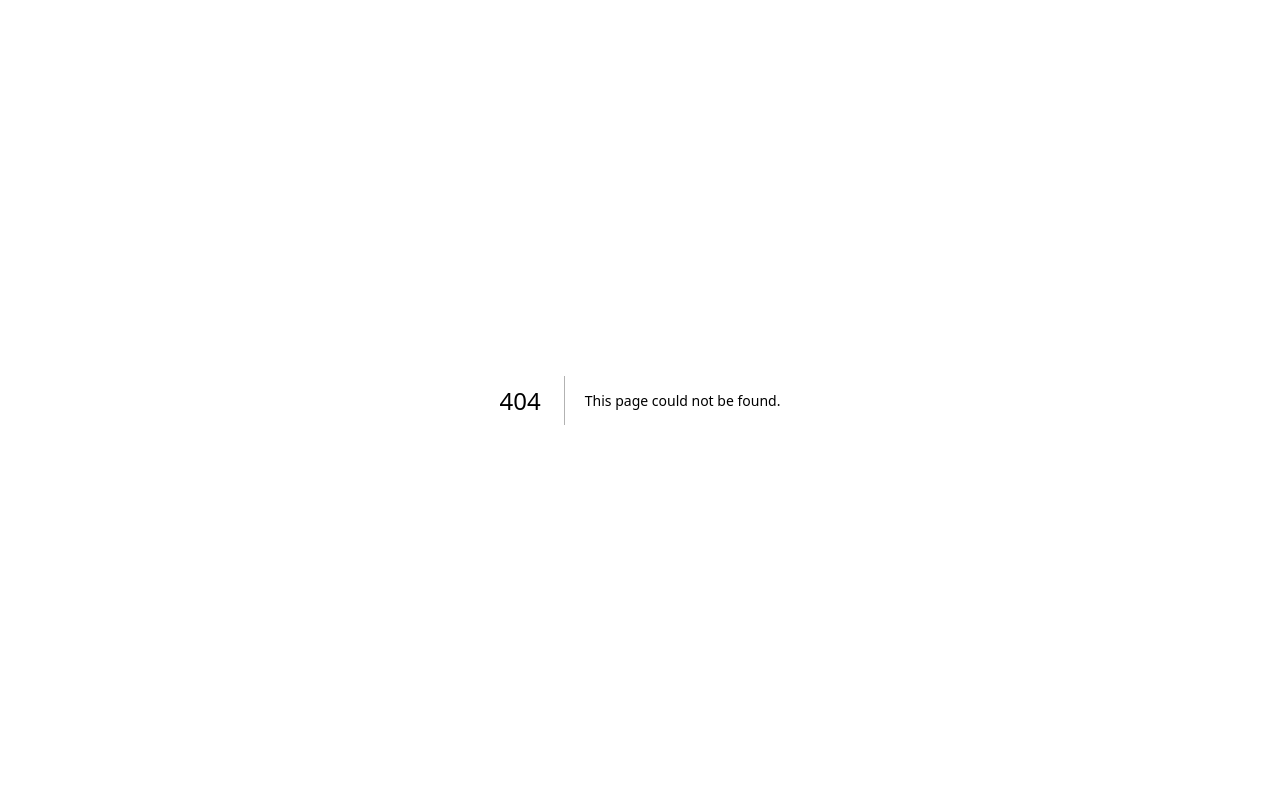
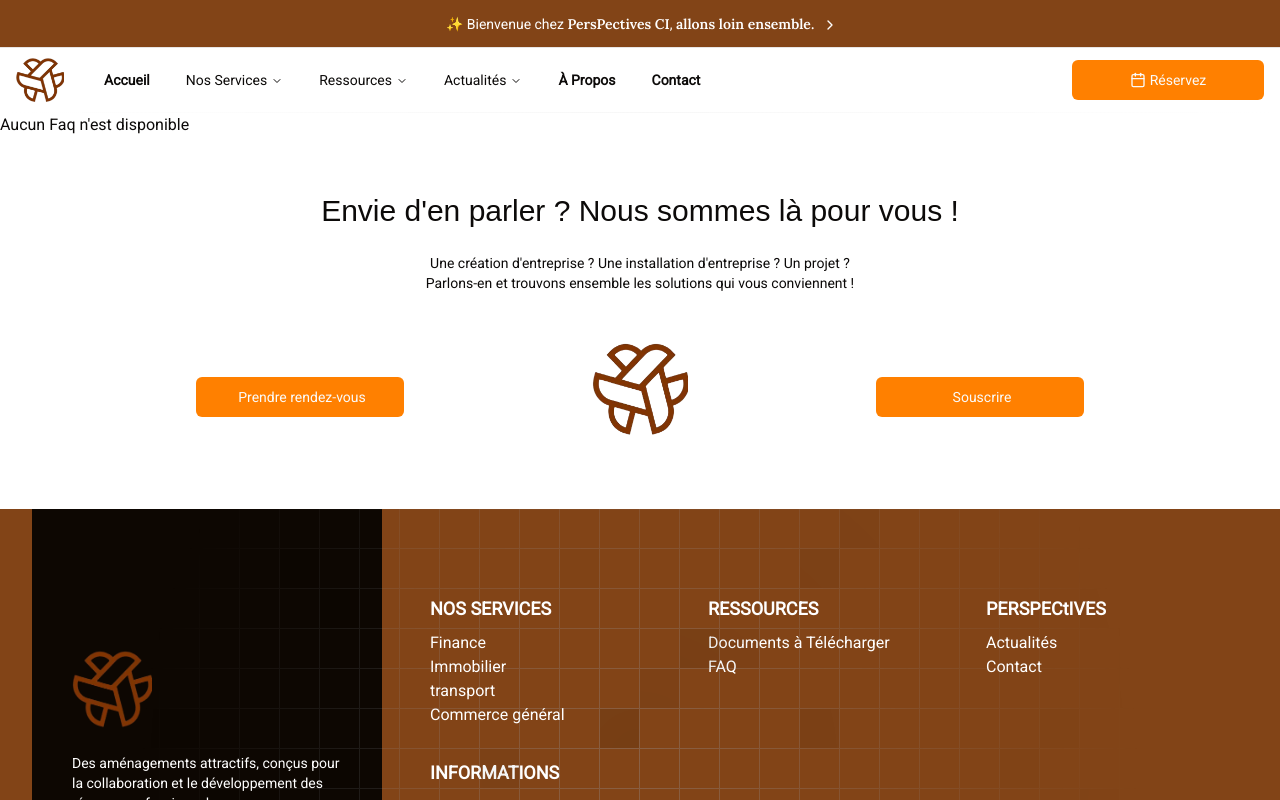
Before and after one commit to sylvayas/Perspectives, a Next.js app: page /ressources/components in a window 1280 px wide. Before the commit this address had no page. Shown: the top 800 px of the page. Built offline with nearby package versions, Linux system fonts and the light colour scheme.

Commit message:
six commit 13mai

```diff
--- /dev/null
+++ b/app/(website)/ressources/components/faq.tsx
@@ -0,0 +1,11 @@
+import React from 'react'
+
+const Faq = () => {
+  return (
+    <div>
+        Aucun Faq n'est disponible
+    </div>
+  )
+}
+
+export default Faq
--- /dev/null
+++ b/app/(website)/ressources/components/page.tsx
@@ -0,0 +1,12 @@
+import React from 'react'
+import Faq from './faq'
+
+const FaqPage = () => {
+  return (
+    <div>
+     <Faq/>
+    </div>
+  )
+}
+
+export default FaqPage
--- a/app/(website)/ressources/page.tsx
+++ b/app/(website)/ressources/page.tsx
@@ -2,7 +2,7 @@ import React from 'react'
 
 const ressourcepages = () => {
   return (
-    <div>
+    <div className='text-center mt-80 mb-96'>
       Aucun document n'est disponible
     </div>
   )
--- a/config/menu-list.ts
+++ b/config/menu-list.ts
@@ -61,7 +61,7 @@ export function getMenuList(pathname: string): Group[] {
       icon: Icons.library,
       submenus: [
         { href: "/ressources", label: "Documents à Télécharger", active: pathname === "/ressources" },
-        { href: "/resources/faq", label: "FAQ", active: pathname === "/resources/faq" },
+        { href: "/ressources/faq", label: "FAQ", active: pathname === "/ressources/faq" },
       ]
     },
     {
```
